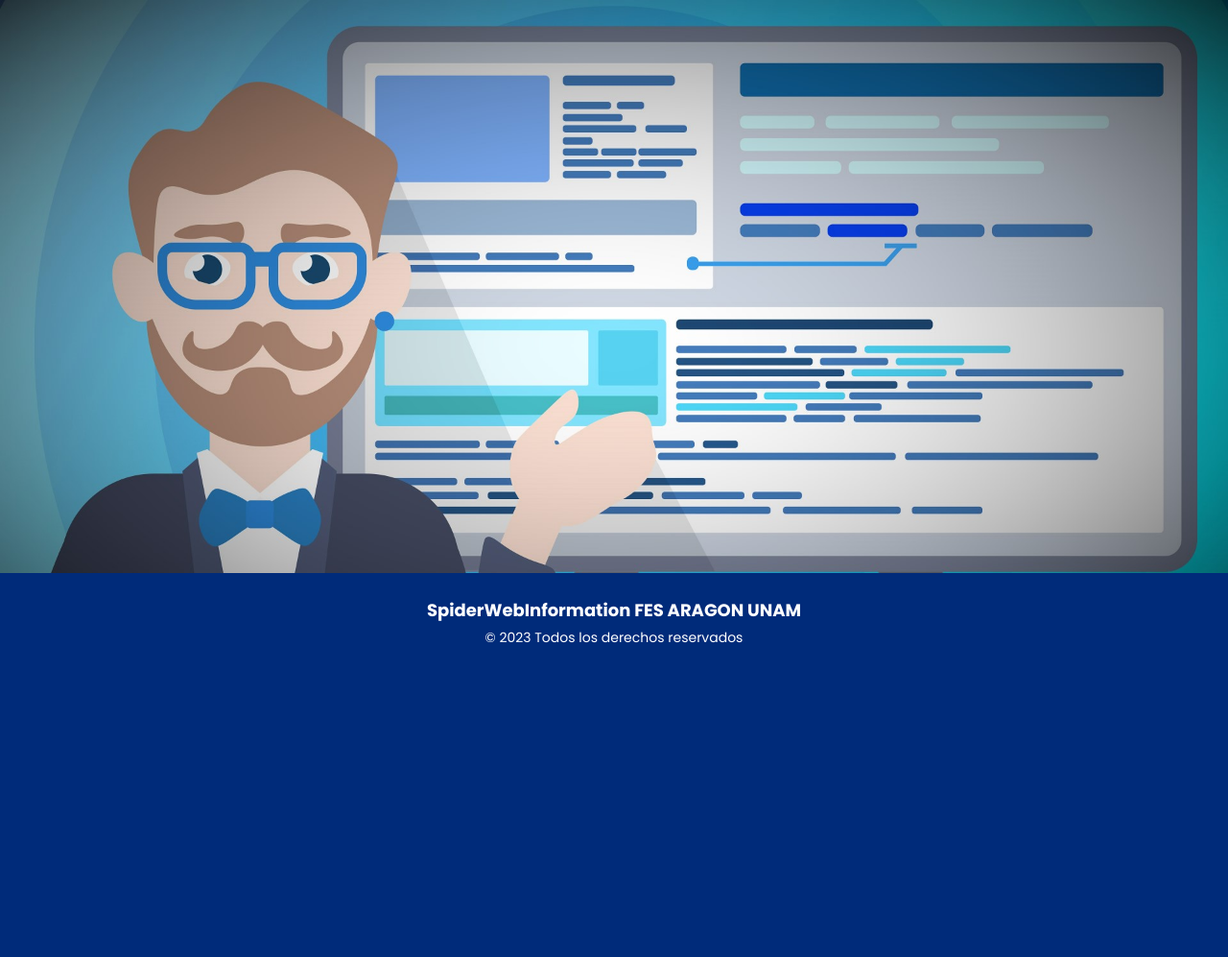
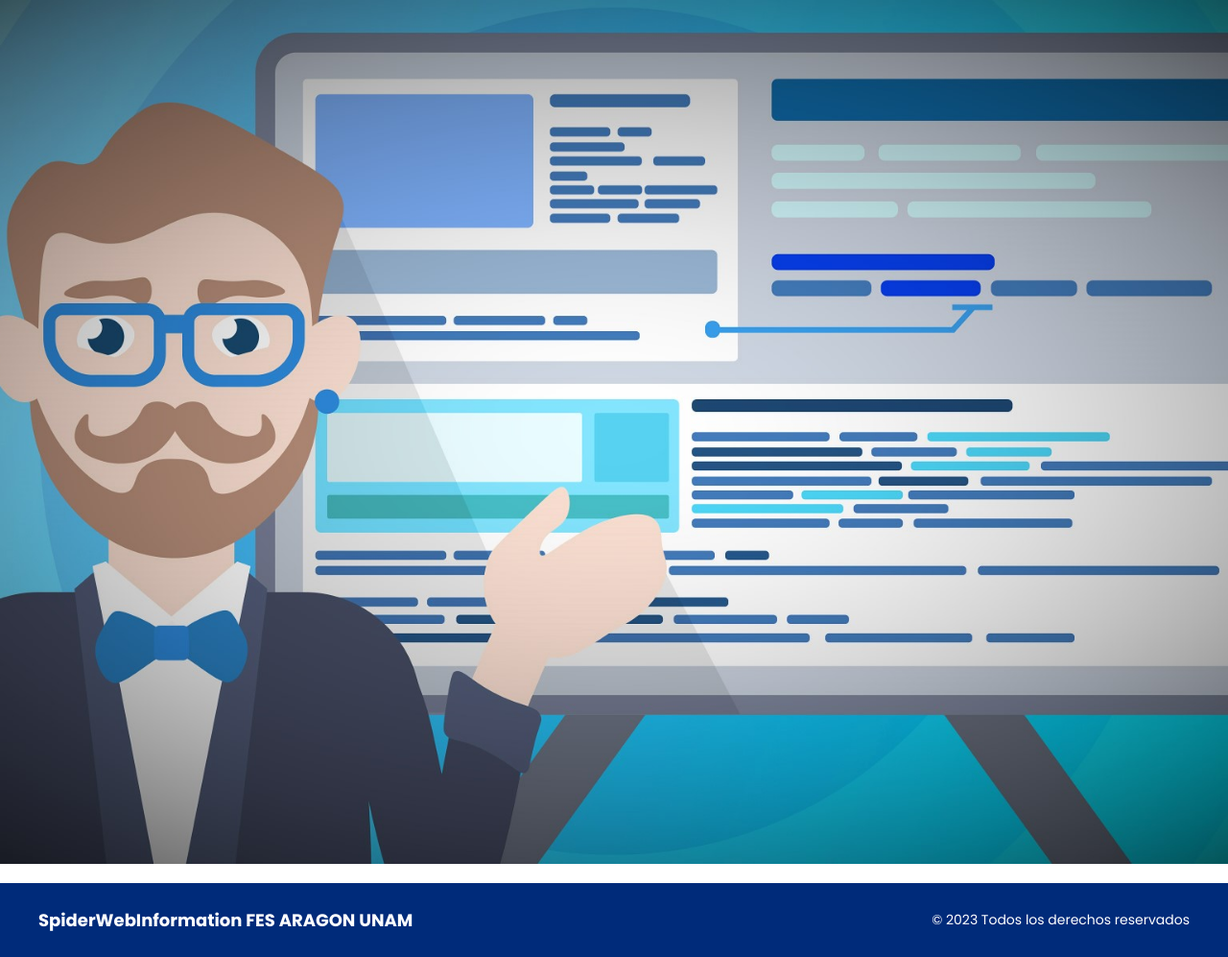
Before and after one commit to SpiderwebInformation/Juegos_pagina_web, a Flask app: page / in a window 1280 px wide. Shown: the part 100-1097 px from the top of the page at 96% size. Before the commit the page ends 770 px from the top, so only its background shows below. Run offline with Flask 3, Linux system fonts and the light colour scheme.

Commit message:
Corrección de errores

```diff
--- a/Pagina_Juegos/Login_new/static/styledos.css
+++ b/Pagina_Juegos/Login_new/static/styledos.css
@@ -127,55 +127,69 @@ section{
   border-bottom: #D59F0F;
   border-radius: 4px;
 }
-section.fondo{
-  position: fixed;
-  z-index: -1;
-  background-color: #D59F0F;
-    background-position: center;
-    background-size: cover;
-    background-repeat: no-repeat;
-
-
-}
-
-section.fondo {
-    position: fixed;
+.fondo {
+  /* Elimina la propiedad 'position: fixed;' */
   z-index: -1;
   background-color: #D59F0F;
   background-position: center;
   background-size: cover;
   background-repeat: no-repeat;
 }
-
+/* Estilos para el carrusel */
 .carousel {
   display: flex;
   overflow: hidden;
+  height: 900px; /* Establece la altura deseada para el carrusel */
 }
 
 .carousel img {
   width: 100%;
-    height: auto;
+  height: 100%; /* Establece la altura deseada para las imágenes */
+  object-fit: cover; /* Ajusta el tamaño de la imagen para cubrir el contenedor sin deformarla */
+  object-position: center top; /* Ajusta la posición de la imagen si es necesario */
   transition: opacity 1s;
   display: none;
+
 }
 
 .carousel img.active {
   display: block;
 }
 
+/* Estilos para la sección de visión */
+.vision {
+  background-color: #f7f7f7;
+  padding: 20px;
+  text-align: center;
+  border-radius: 10px; /* Agregar bordes redondeados */
+}
+
+.vision h2 {
+  font-size: 28px;
+  color: #002B7A;
+}
+
+.vision p {
+  font-size: 16px;
+  color: #333;
+  line-height: 1.6;
+}
+
+/* Estilos para el footer */
 .footer {
     background-color: #002B7A;
     color: white;
     padding: 20px 0;
     text-align: center;
-    position: absolute;
-    bottom: 0;
-    width: 100%;
+    margin-top: 20px;
 }
 
 .footer .container {
     max-width: 1200px;
     margin: 0 auto;
+    display: flex;
+    justify-content: space-between;
+    align-items: center;
 }
 
 .footer p {
@@ -195,19 +209,3 @@ section.fondo {
     color: white;
     text-decoration: none;
 }
-.vision {
-    background-color: #f7f7f7;
-    padding: 20px;
-    text-align: center;
-}
-
-.vision h2 {
-    font-size: 28px;
-    color: #002B7A;
-}
-
-.vision p {
-    font-size: 16px;
-    color: #333;
-    line-height: 1.6;
-}
```
Also changed, not shown: Pagina_Juegos/Login_new/static/bg_main.jpg (added). Lines whose indentation alone changed are shown as unchanged.
